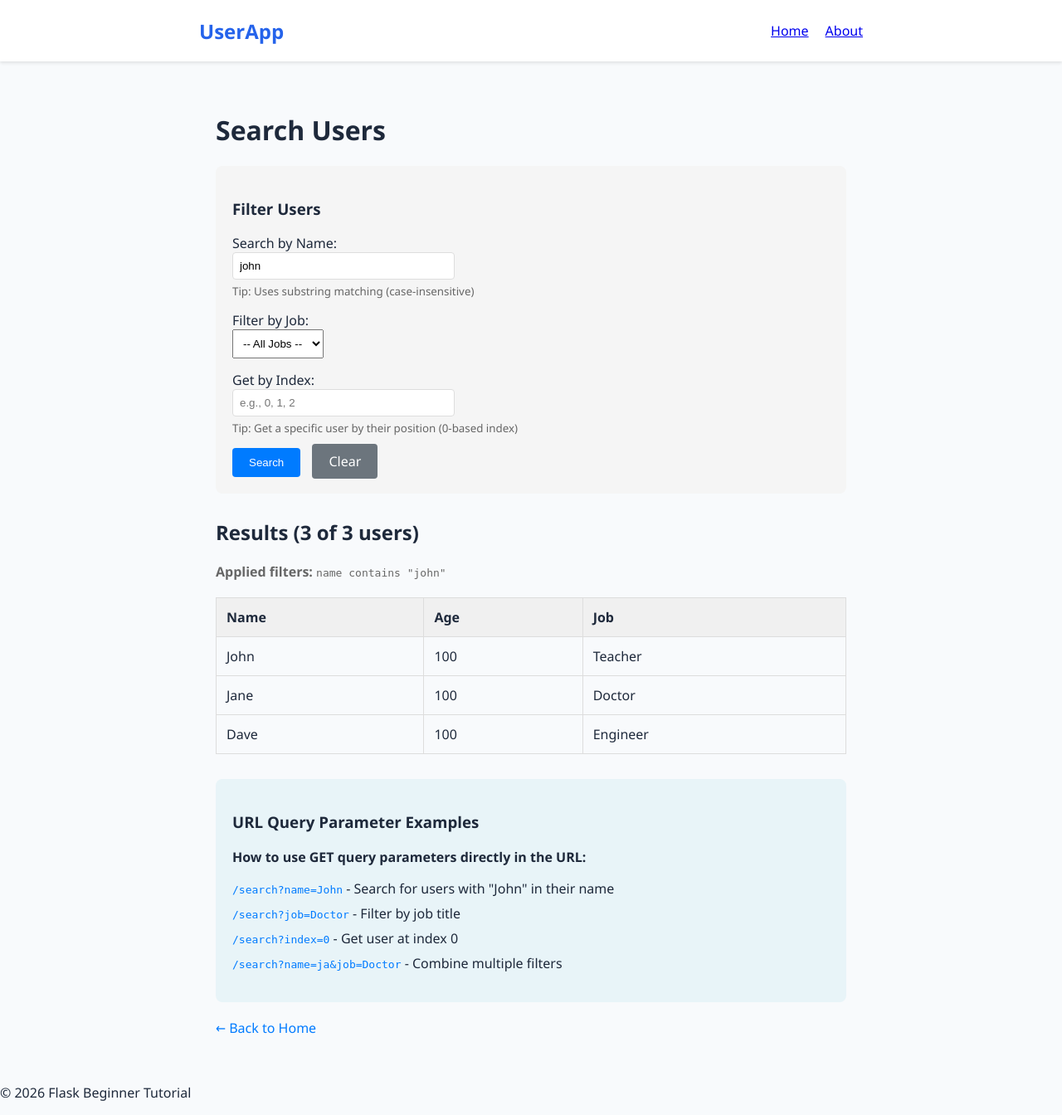
After one commit to oisin-t-ucd/flask_start, a Flask app: page /search in a window 1280 px wide. The commit adds this page. Shown: the whole page at 83% size. Run offline with Flask 3, Linux system fonts and the light colour scheme.

Commit message:
feat: add query param search/filter

```diff
--- a/app.py
+++ b/app.py
@@ -78,6 +78,58 @@ def update_user(user_index):
     return redirect(url_for('index'))
 
 
+@app.route("/search")
+def search():
+
+    if 'users' not in session:
+        session['users'] = DEFAULT_USERS.copy()
+
+    users_list = session['users']
+    filtered_users = users_list.copy()
+    search_params = {"name": "john"}
+
+    # Get query parameters using request.args.get()
+    name_filter = request.args.get('name', '').strip()
+    job_filter = request.args.get('job', '').strip()
+    index_param = request.args.get('index', '').strip()
+
+    # Store search parameters for display in template
+    if name_filter:
+        search_params['name'] = name_filter
+        filtered_users = [u for u in filtered_users if name_filter.lower() in u['name'].lower()]
+
+        # loop to achieve the same result as the list comprehension above
+        # this has the same effect, just a few extra lines
+        # after_name_filter = []
+        # for user in filtered_users:
+        #     if name_filter.lower() in user["name"].lower():
+        #         after_name_filter.append(user)
+        # filtered_users = after_name_filter
+
+    if job_filter:
+        search_params['job'] = job_filter
+        filtered_users = [u for u in filtered_users if u['job'].lower() == job_filter.lower()]
+
+    # Get specific user by index
+    if index_param:
+        try:
+            index = int(index_param)
+            if 0 <= index < len(users_list):
+                search_params['index'] = index
+                filtered_users = [users_list[index]]
+            else:
+                filtered_users = []
+        except ValueError:
+            filtered_users = []
+
+    return render_template(
+        "search.html",
+        filtered_users=filtered_users,
+        search_params=search_params,
+        total_users=len(users_list)
+    )
+
+
 @app.route("/about")
 def about():
     return render_template("about.html")
--- a/templates/index.html
+++ b/templates/index.html
@@ -2,6 +2,12 @@
 {% block title %}Home - User List{% endblock %}
 {% block content %}
 <h1>User Directory</h1>
+
+<div style="margin-bottom: 20px;">
+  <a href="{{ url_for('search') }}" class="btn-edit" style="display: inline-block; padding: 10px 15px; background-color: #28a745; color: white; text-decoration: none; border-radius: 4px;">
+    🔍 Search/Filter Users
+  </a>
+</div>
 
 <div class="form-container">
   <form action="/" method="POST">
--- /dev/null
+++ b/templates/search.html
@@ -0,0 +1,119 @@
+{% extends "base.html" %}
+
+{% block content %}
+<div class="container">
+    <h1>Search Users</h1>
+
+    <!-- Search Form using GET query parameters -->
+    <div style="background-color: #f5f5f5; padding: 20px; border-radius: 8px; margin-bottom: 30px;">
+        <h3>Filter Users</h3>
+        <form method="GET" action="{{ url_for('search') }}">
+            <div style="margin-bottom: 15px;">
+                <label for="name">Search by Name:</label><br>
+                <input type="text" id="name" name="name" placeholder="e.g., John"
+                       value="{{ search_params.get('name', '') }}" style="padding: 8px; width: 250px;">
+                <small style="display: block; margin-top: 5px; color: #666;">
+                    Tip: Uses substring matching (case-insensitive)
+                </small>
+            </div>
+
+            <div style="margin-bottom: 15px;">
+                <label for="job">Filter by Job:</label><br>
+                <select id="job" name="job" style="padding: 8px;">
+                    <option value="">-- All Jobs --</option>
+                    <option value="Teacher" {% if search_params.get('job') == 'Teacher' %}selected{% endif %}>Teacher</option>
+                    <option value="Doctor" {% if search_params.get('job') == 'Doctor' %}selected{% endif %}>Doctor</option>
+                    <option value="Engineer" {% if search_params.get('job') == 'Engineer' %}selected{% endif %}>Engineer</option>
+                </select>
+            </div>
+
+            <div style="margin-bottom: 15px;">
+                <label for="index">Get by Index:</label><br>
+                <input type="number" id="index" name="index" placeholder="e.g., 0, 1, 2"
+                       value="{{ search_params.get('index', '') }}" style="padding: 8px; width: 250px;">
+                <small style="display: block; margin-top: 5px; color: #666;">
+                    Tip: Get a specific user by their position (0-based index)
+                </small>
+            </div>
+
+            <button type="submit" style="padding: 10px 20px; background-color: #007bff; color: white; border: none; border-radius: 4px; cursor: pointer;">
+                Search
+            </button>
+            <a href="{{ url_for('search') }}" style="margin-left: 10px; padding: 10px 20px; background-color: #6c757d; color: white; text-decoration: none; border-radius: 4px;">
+                Clear
+            </a>
+        </form>
+    </div>
+
+    <!-- Search Results -->
+    <div>
+        <h2>Results ({{ filtered_users|length }} of {{ total_users }} users)</h2>
+
+        {% if search_params %}
+        <p style="margin-bottom: 20px; color: #666;">
+            <strong>Applied filters:</strong>
+            {% if search_params.get('name') %}<code>name contains "{{ search_params['name'] }}"</code>{% endif %}
+            {% if search_params.get('job') %}<code>job = "{{ search_params['job'] }}"</code>{% endif %}
+            {% if search_params.get('index') %}<code>index = {{ search_params['index'] }}</code>{% endif %}
+        </p>
+        {% endif %}
+
+        {% if filtered_users %}
+            <table style="width: 100%; border-collapse: collapse; margin-top: 20px;">
+                <thead>
+                    <tr style="background-color: #f0f0f0;">
+                        <th style="border: 1px solid #ddd; padding: 12px; text-align: left;">Name</th>
+                        <th style="border: 1px solid #ddd; padding: 12px; text-align: left;">Age</th>
+                        <th style="border: 1px solid #ddd; padding: 12px; text-align: left;">Job</th>
+                    </tr>
+                </thead>
+                <tbody>
+                    {% for user in filtered_users %}
+                    <tr>
+                        <td style="border: 1px solid #ddd; padding: 12px;">{{ user.name }}</td>
+                        <td style="border: 1px solid #ddd; padding: 12px;">{{ user.age }}</td>
+                        <td style="border: 1px solid #ddd; padding: 12px;">{{ user.job }}</td>
+                    </tr>
+                    {% endfor %}
+                </tbody>
+            </table>
+        {% else %}
+            <p style="color: #d9534f; margin-top: 20px;">
+                No users found matching your search criteria.
+            </p>
+        {% endif %}
+    </div>
+
+    <!-- Query Parameter Examples -->
+    <div style="background-color: #e8f4f8; padding: 20px; border-radius: 8px; margin-top: 30px;">
+        <h3>URL Query Parameter Examples</h3>
+        <p><strong>How to use GET query parameters directly in the URL:</strong></p>
+        <ul style="list-style-type: none; padding: 0;">
+            <li style="margin-bottom: 8px;">
+                <a href="{{ url_for('search', name='John') }}" style="color: #007bff; text-decoration: none;">
+                    <code>/search?name=John</code>
+                </a> - Search for users with "John" in their name
+            </li>
+            <li style="margin-bottom: 8px;">
+                <a href="{{ url_for('search', job='Doctor') }}" style="color: #007bff; text-decoration: none;">
+                    <code>/search?job=Doctor</code>
+                </a> - Filter by job title
+            </li>
+            <li style="margin-bottom: 8px;">
+                <a href="{{ url_for('search', index='0') }}" style="color: #007bff; text-decoration: none;">
+                    <code>/search?index=0</code>
+                </a> - Get user at index 0
+            </li>
+            <li style="margin-bottom: 8px;">
+                <a href="{{ url_for('search', name='ja', job='Doctor') }}" style="color: #007bff; text-decoration: none;">
+                    <code>/search?name=ja&job=Doctor</code>
+                </a> - Combine multiple filters
+            </li>
+        </ul>
+    </div>
+
+    <div style="margin-top: 20px;">
+        <a href="{{ url_for('index') }}" style="color: #007bff; text-decoration: none;">← Back to Home</a>
+    </div>
+</div>
+{% endblock %}
```
